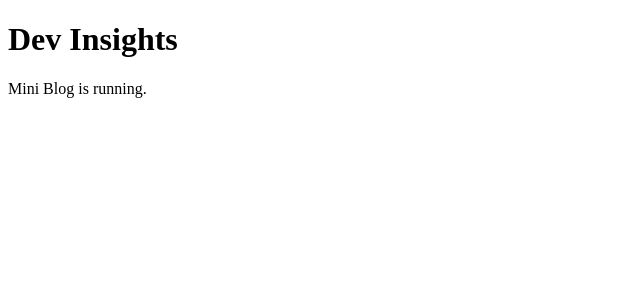
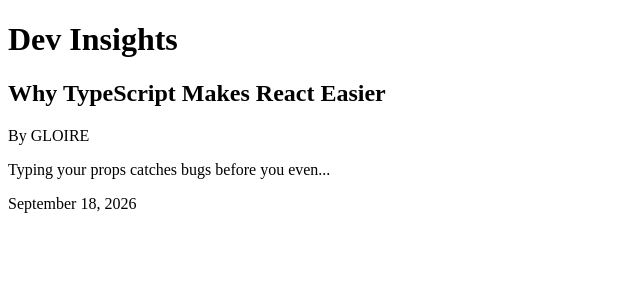
Before and after one commit to GLOIRE5/Mini-Blog-Project, a React (Vite) app: page / in a window 1280 px wide. Shown: the top 300 px of the page, without its empty margins (0-640 px from the left). Built offline with nearby package versions, Linux system fonts and the light colour scheme.

Commit message:
feat: add functional Post component

```diff
--- a/src/App.tsx
+++ b/src/App.tsx
@@ -1,8 +1,19 @@
+import Post from './components/Post'
+import type { BlogPost } from './types/post'
+
+const samplePost: BlogPost = {
+  id: 1,
+  title: 'Why TypeScript Makes React Easier',
+  author: 'GLOIRE',
+  content: 'Typing your props catches bugs before you even open the browser.',
+  date: '2026-09-18T09:30:00',
+}
+
 function App() {
   return (
     <div>
       <h1>Dev Insights</h1>
-      <p>Mini Blog is running.</p>
+      <Post post={samplePost} />
     </div>
   )
 }
--- /dev/null
+++ b/src/components/Post.tsx
@@ -0,0 +1,27 @@
+import type { BlogPost } from '../types/post'
+import { getPreview } from '../utils/getPreview'
+
+interface PostProps {
+  post: BlogPost
+}
+
+function Post({ post }: PostProps) {
+  const formattedDate = new Date(post.date).toLocaleDateString('en-US', {
+    year: 'numeric',
+    month: 'long',
+    day: 'numeric',
+  })
+
+  return (
+    <article className="post">
+      <h2 className="post__title">{post.title}</h2>
+      <p className="post__author">By {post.author}</p>
+      <p className="post__preview">{getPreview(post.content)}</p>
+      <time className="post__date" dateTime={post.date}>
+        {formattedDate}
+      </time>
+    </article>
+  )
+}
+
+export default Post
```
